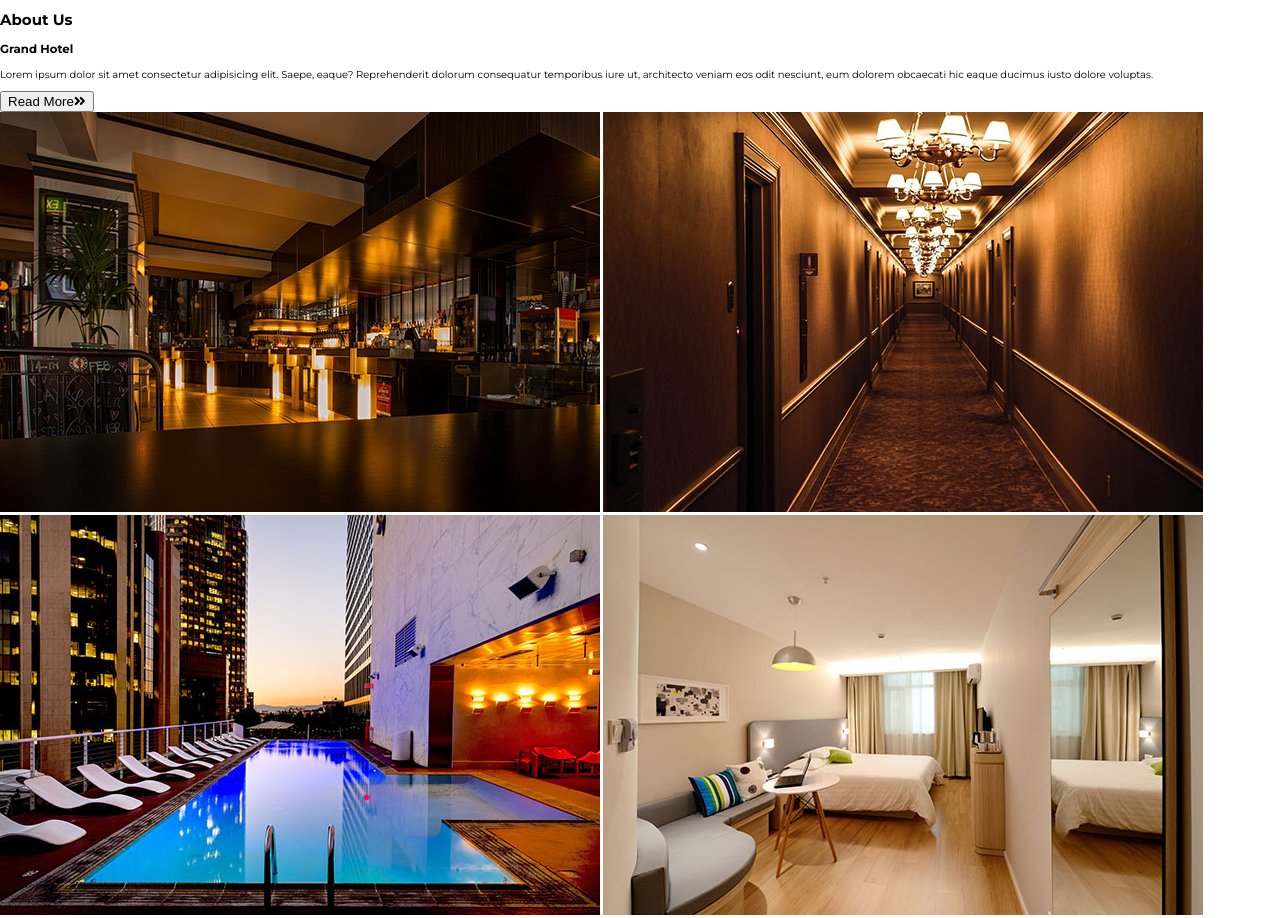
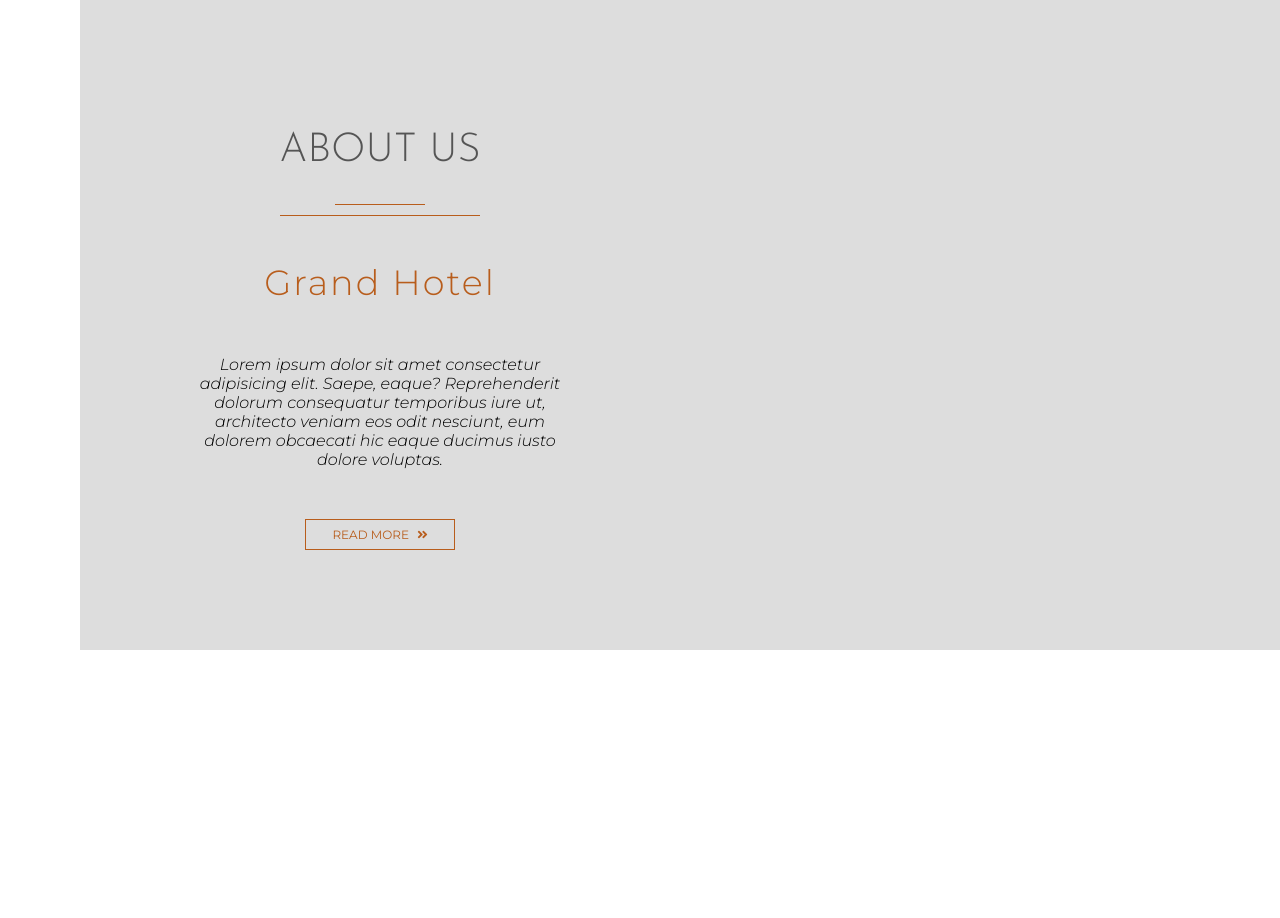
Before and after one commit to jinmc/css_hotel, a plain HTML site: page index.html in a window 1280 px wide. Shown: the part 802-1720 px from the top of the page. After the commit the page ends 1452 px from the top, so only its background shows below. Drawn offline with Linux system fonts and the light colour scheme.

Commit message:
first about us styling done

```diff
--- a/css/style.css
+++ b/css/style.css
@@ -294,6 +294,89 @@ body {
 
 /* end of header */
 
+/* about us */
 
+.about-us {
+    margin-left: 8rem;
+    display: flex;
+    background-color: #ddd;
+}
+
+.about-us-content {
+    flex: 0 1 50%;
+    display: flex;
+    flex-direction: column;
+    justify-content: center;
+    align-items: center;
+    padding: 10rem;
+    box-sizing: border-box;
+}
+
+.about-us-heading {
+    font-family: 'Josefin Sans', sans-serif;
+    font-size: 4rem;
+    font-weight: 300;
+    text-transform: uppercase;
+    color: #555;
+}
+
+.small-underline {
+    width: 9rem;
+    height: .1rem;
+    margin: 0 auto 1rem auto;
+    background-color: #b85d1c;
+}
+
+.sub-heading {
+    font-size: 3.5rem;
+    font-weight: 300;
+    letter-spacing: .2rem;
+    color: #b85d1c;
+    text-align: center;
+}
+
+.big-underline {
+    width: 20rem;
+    height: .1rem;
+    margin: 0 auto 1rem auto;
+    background-color: #b85d1c;
+}
+
+.about-us-paragraph {
+    font-size: 1.6rem;
+    font-style: italic;
+    font-weight: 300;
+    text-align: center;
+    margin-bottom: 5rem;
+
+}
+
+.about-us-btn {
+    width: 15rem;
+    padding: .7rem .5rem;
+    font-family: 'Montserrat', sans-serif;
+    font-size: 1.2rem;
+    text-transform: uppercase;
+    color: #b85d1c;
+    background-color: transparent;
+    border: .1rem solid #b85d1c;
+    outline: none;
+    cursor: pointer;
+}
+
+.btn-arrow {
+    margin-left: .5rem;
+    transition: margin-left .5s;
+}
+
+.about-us-btn:hover .btn-arrow {
+    margin-left: 1.5rem;
+}
+
+.about-us-images {
+    flex: 1 1;
+}
+
+/* end about us */
 
 /* end of common styles */
--- a/index.html
+++ b/index.html
@@ -123,14 +123,15 @@
                 Lorem ipsum dolor sit amet consectetur adipisicing elit. Saepe, eaque? Reprehenderit dolorum consequatur temporibus iure ut, architecto veniam eos odit nesciunt, eum dolorem obcaecati hic eaque ducimus iusto dolore voluptas.
             </p>
             <button class="about-us-btn">
-                Read More<i class="fas fa-angle-double-right"></i>
+                Read More
+                <i class="fas fa-angle-double-right btn-arrow"></i>
             </button>
         </div>
         <div class="about-us-images">
-            <img src="img/about-us-img-1.jpeg" class="image image-1">
+            <!-- <img src="img/about-us-img-1.jpeg" class="image image-1">
             <img src="img/about-us-img-2.jpeg" class="image image-1">
             <img src="img/about-us-img-3.jpeg" class="image image-1">
-            <img src="img/about-us-img-4.jpeg" class="image image-1">
+            <img src="img/about-us-img-4.jpeg" class="image image-1"> -->
 
         </div>
     </section>
```
